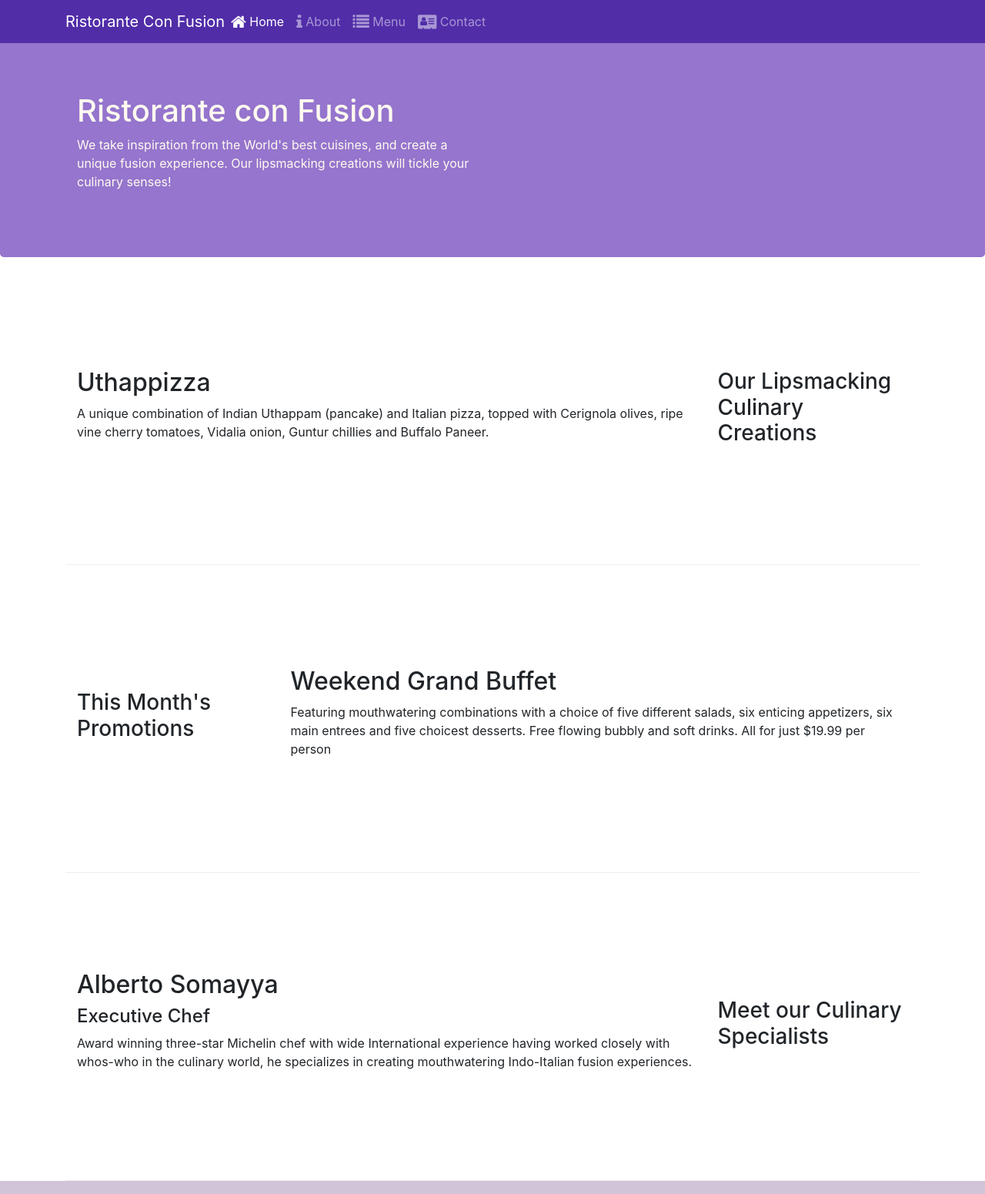
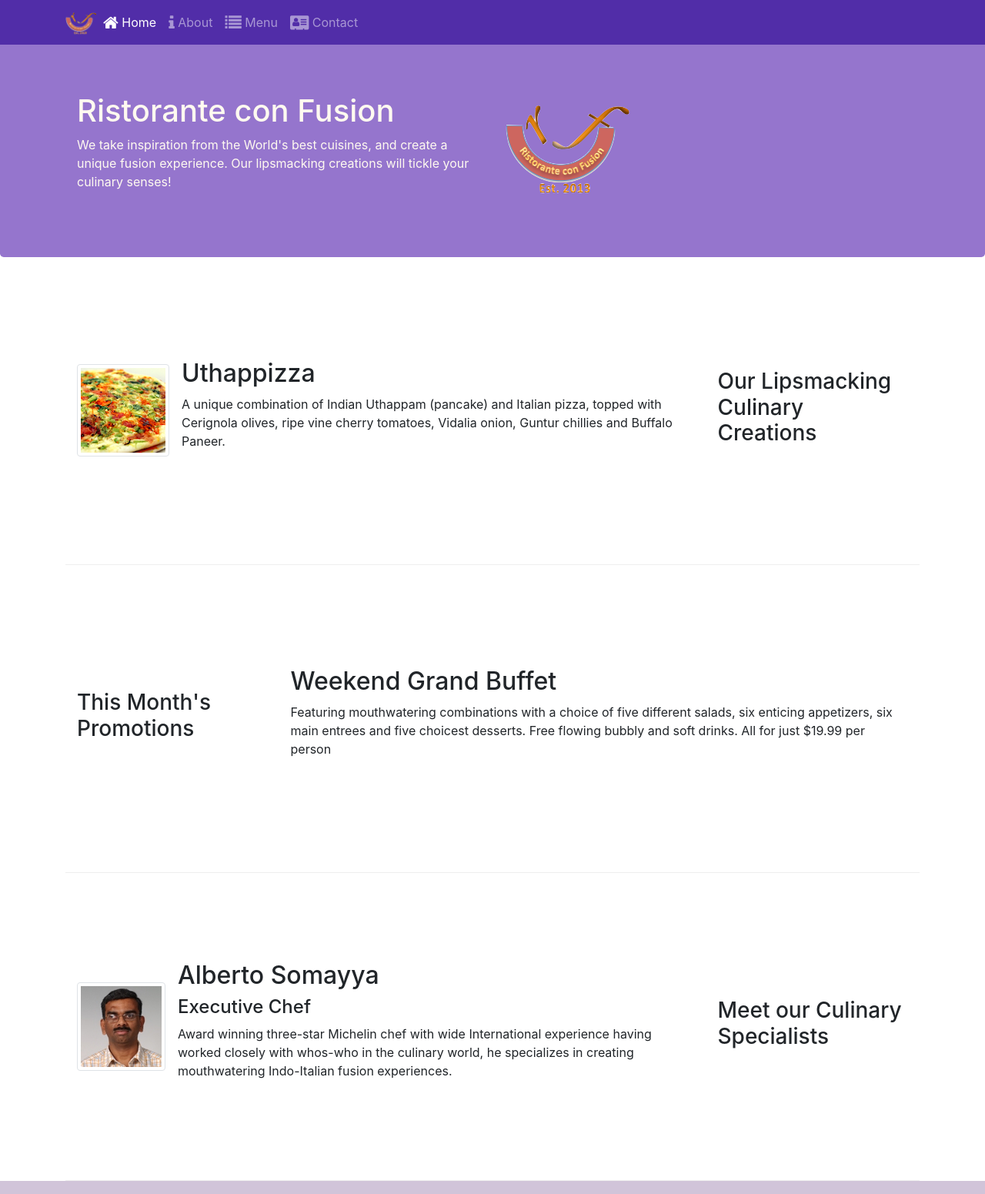
Before and after one commit to dk111001/confusion--Bootstrap4, a website: page index.html in a window 1280 px wide. Shown: the top 1551 px of the page at 77% size. Drawn offline with nearby package versions, Linux system fonts and the light colour scheme.

Commit message:
media and images

```diff
--- a/index.html
+++ b/index.html
@@ -21,7 +21,7 @@
                 <button class="navbar-toggler" type="button" data-toggle = "collapse" data-target = "#Navbar">
                     <span class="navbar-toggler-icon"></span>
                 </button>
-                <a class="navbar-brand mr-auto" href="#">Ristorante Con Fusion</a>
+                <a class="navbar-brand mr-auto" href="#"><img src="img/logo.png" height="30" width="41"></a>
                 <div class="collapse navbar-collapse" id = "Navbar">
                     <ul class="navbar-nav mr-auto">
                         <li class="nav-item active"><a class="nav-link" href="#"><span class="fa fa-home fa-lg"></span> Home</a></li>
@@ -41,7 +41,8 @@
                     <h1>Ristorante con Fusion</h1>
                     <p>We take inspiration from the World's best cuisines, and create a unique fusion experience. Our lipsmacking creations will tickle your culinary senses!</p>
                 </div>
-                <div class="col-12 col-sm ">
+                <div class="col-12 col-sm align-self-center">
+                    <img src="img/logo.png" class="img-fluid">
                 </div>
             </div>
         </div>
@@ -53,8 +54,14 @@
                 <h3>Our Lipsmacking Culinary Creations</h3>
             </div>
             <div class="col col-sm order-sm-first col-md">
-                <h2>Uthappizza</h2>
-                <p>A unique combination of Indian Uthappam (pancake) and Italian pizza, topped with Cerignola olives, ripe vine cherry tomatoes, Vidalia onion, Guntur chillies and Buffalo Paneer.</p>
+                <div class="media">
+                    <img src="img/uthappizza.png" class="d-flex mr-3 img-thumbnail align-self-center">
+                    <div class="media-body">
+                        <h2 class="mt-0">Uthappizza</h2>
+                        <p>A unique combination of Indian Uthappam (pancake) and Italian pizza, topped with Cerignola olives, ripe vine cherry tomatoes, Vidalia onion, Guntur chillies and Buffalo Paneer.</p>
+
+                    </div>
+                </div>
             </div>
         </div>
 
@@ -74,9 +81,15 @@
                 <h3>Meet our Culinary Specialists</h3>
             </div>
             <div class="col col-sm order-sm-first col-md">
-                <h2>Alberto Somayya</h2>
-                <h4>Executive Chef</h4>
-                <p>Award winning three-star Michelin chef with wide International experience having worked closely with whos-who in the culinary world, he specializes in creating mouthwatering Indo-Italian fusion experiences. </p>
+                <div class="media">
+                    <img src="img/alberto.png" class="d-flex mr-3 img-thumbnail align-self-center">
+                    <div class="media-body">
+                        <h2 class="mt-0">Alberto Somayya</h2>
+                        <h4>Executive Chef</h4>
+                        <p>Award winning three-star Michelin chef with wide International experience having worked closely with whos-who in the culinary world, he specializes in creating mouthwatering Indo-Italian fusion experiences. </p>
+                    </div>
+                </div>
+
             </div>
         </div>
     </div>
```
Also changed, not shown: aboutus.html (+3 -2 lines), contactus.html (+3 -2 lines), img/alberto.png (added), img/buffet.png (added), img/logo.png (added), img/uthappizza.png (added), 1 other file.
